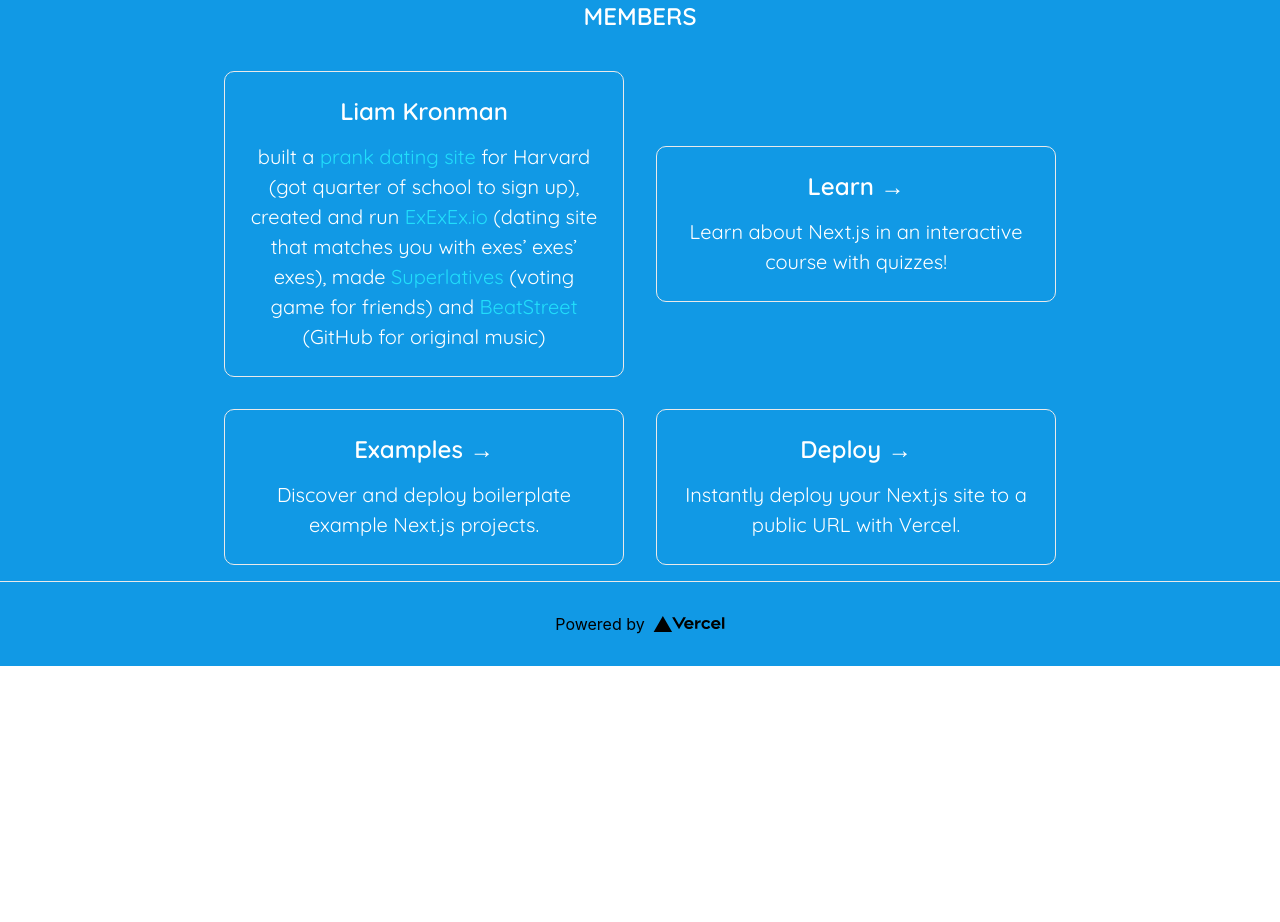
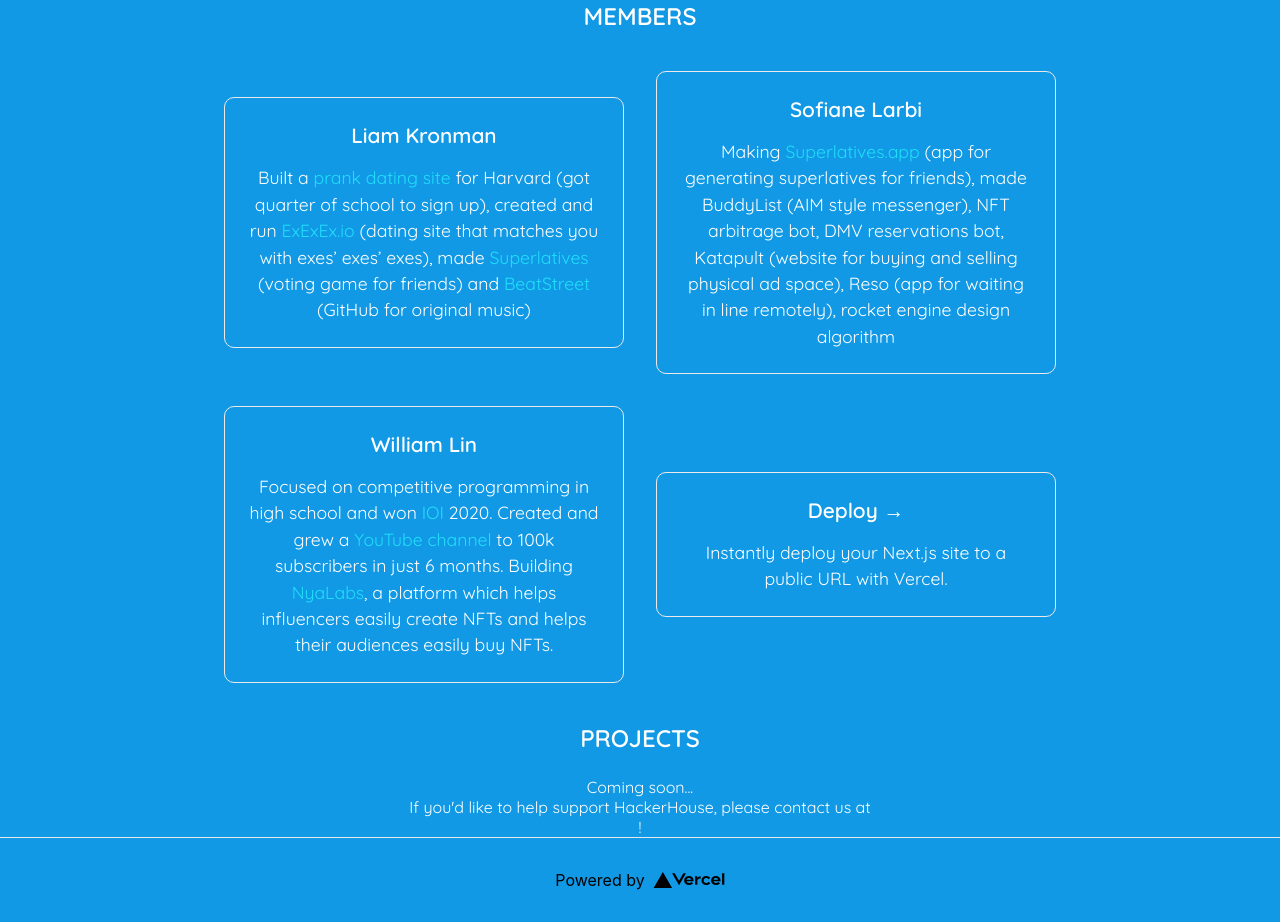
Before and after one commit to liamkronman/hackerhouse-site, a Next.js app in the folder hackerhouse-site/: page / in a window 1280 px wide. Shown: the part 600-1522 px from the top of the page. Before the commit the page ends 1266 px from the top, so only its background shows below. Built offline with nearby package versions, Linux system fonts and the light colour scheme; a web font is replaced by a local one.

Commit message:
two more members added

```diff
--- a/hackerhouse-site/pages/index.js
+++ b/hackerhouse-site/pages/index.js
@@ -51,21 +51,18 @@
         <div className={styles.grid}>
           <div className={styles.card}>
             <h2>Liam Kronman</h2>
-            <p>built a <a href="https://www.insider.com/mit-student-made-fake-dating-app-prank-harvard-students-2021-11" className={styles.generalLink}>prank dating site</a> for Harvard (got quarter of school to sign up), created and run <a href="https://exexex.io" className={styles.generalLink}>ExExEx.io</a> (dating site that matches you with exes’ exes’ exes), made <a href="https://superlatives.app" className={styles.generalLink}>Superlatives</a> (voting game for friends) and <a href="https://beatstreet.live" className={styles.generalLink}>BeatStreet</a> (GitHub for original music)</p>
+            <p>Built a <a href="https://www.insider.com/mit-student-made-fake-dating-app-prank-harvard-students-2021-11" className={styles.generalLink}>prank dating site</a> for Harvard (got quarter of school to sign up), created and run <a href="https://exexex.io" className={styles.generalLink}>ExExEx.io</a> (dating site that matches you with exes’ exes’ exes), made <a href="https://superlatives.app" className={styles.generalLink}>Superlatives</a> (voting game for friends) and <a href="https://beatstreet.live" className={styles.generalLink}>BeatStreet</a> (GitHub for original music)</p>
           </div>
 
-          <a href="https://nextjs.org/learn" className={styles.card}>
-            <h2>Learn &rarr;</h2>
-            <p>Learn about Next.js in an interactive course with quizzes!</p>
-          </a>
+          <div className={styles.card}>
+            <h2>Sofiane Larbi</h2>
+            <p>Making <a href="https://superlatives.app" className={styles.generalLink}>Superlatives.app</a> (app for generating superlatives for friends), made BuddyList (AIM style messenger), NFT arbitrage bot, DMV reservations bot, Katapult (website for buying and selling physical ad space), Reso (app for waiting in line remotely), rocket engine design algorithm</p>
+          </div>
 
-          <a
-            href="https://github.com/vercel/next.js/tree/canary/examples"
-            className={styles.card}
-          >
-            <h2>Examples &rarr;</h2>
-            <p>Discover and deploy boilerplate example Next.js projects.</p>
-          </a>
+          <div className={styles.card}>
+            <h2>William Lin</h2>
+            <p>Focused on competitive programming in high school and won <a href="https://en.wikipedia.org/wiki/International_Olympiad_in_Informatics" className={styles.generalLink}>IOI</a> 2020. Created and grew a <a href="https://www.youtube.com/c/WilliamLin168" className={styles.generalLink}>YouTube channel</a> to 100k subscribers in just 6 months. Building <a href="https://nyalabs.com/" className={styles.generalLink}>NyaLabs</a>, a platform which helps influencers easily create NFTs and helps their audiences easily buy NFTs.</p>
+          </div>
 
           <a
             href="https://vercel.com/new?utm_source=create-next-app&utm_medium=default-template&utm_campaign=create-next-app"
@@ -77,6 +74,13 @@
             </p>
           </a>
         </div>
+
+        <h3 className={styles.header}>PROJECTS</h3>
+        <div className={styles.projects}>
+          Coming soon...
+        </div>
+
+        If you'd like to help support HackerHouse, please contact us at <a href="mailto: "></a>!
       </main>
 
       <footer className={styles.footer}>
--- a/hackerhouse-site/styles/Home.module.css
+++ b/hackerhouse-site/styles/Home.module.css
@@ -126,12 +126,12 @@
 }
 .card h2 {
   margin: 0 0 1rem 0;
-  font-size: 1.5rem;
+  font-size: 1.3rem;
 }
 
 .card p {
   margin: 0;
-  font-size: 1.25rem;
+  font-size: 1.1rem;
   line-height: 1.5;
 }
 
```
